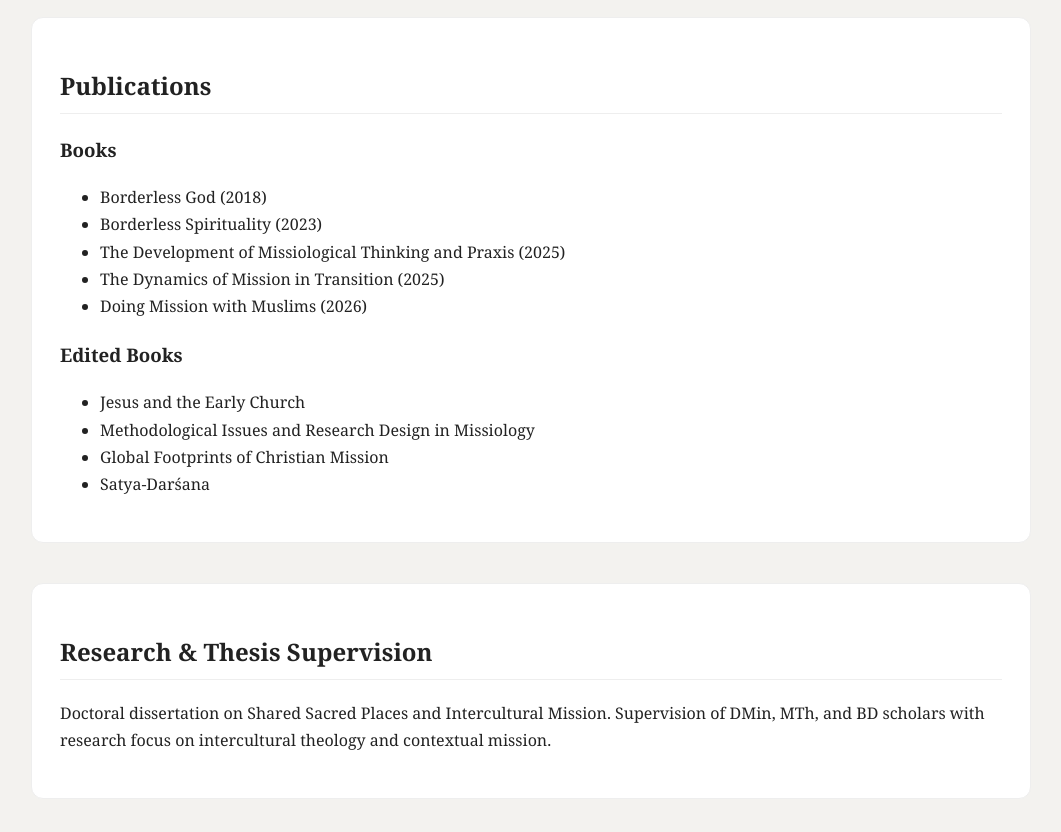
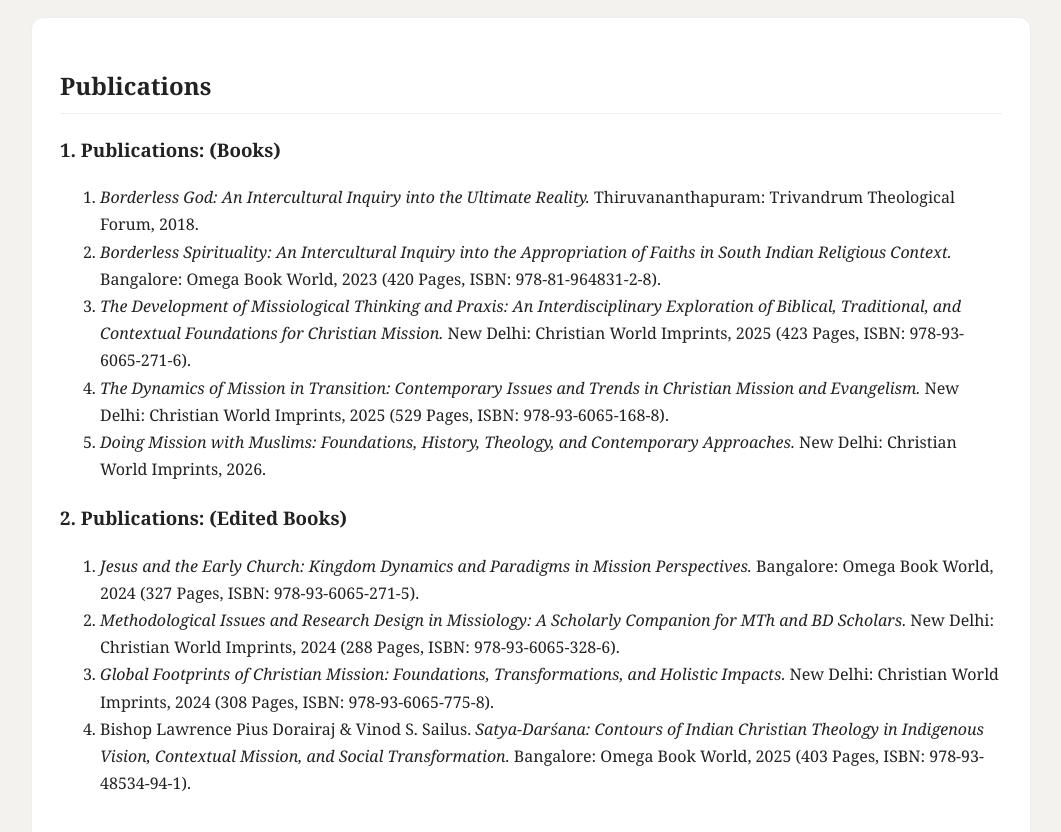
Before and after one commit to vinodssailus/vinodssailus.github.io, a plain HTML site: page index.html in a window 1280 px wide. Shown: the part 2980-3812 px from the top of the page, without its empty margins (109-1170 px from the left). Drawn offline with Linux system fonts and the light colour scheme.

Commit message:
Update index.html

```diff
--- a/index.html
+++ b/index.html
@@ -122,22 +122,29 @@ I am an ordained Presbyter of the CSI South Kerala Diocese and currently serve a
 
 <section id="publications" class="card">
 <h2>Publications</h2>
-<h3>Books</h3>
-<ul>
-<li>Borderless God (2018)</li>
-<li>Borderless Spirituality (2023)</li>
-<li>The Development of Missiological Thinking and Praxis (2025)</li>
-<li>The Dynamics of Mission in Transition (2025)</li>
-<li>Doing Mission with Muslims (2026)</li>
-</ul>
+<h3>1. Publications: (Books)</h3>
+<ol>
+<li><i>Borderless God: An Intercultural Inquiry into the Ultimate Reality.</i> Thiruvananthapuram: Trivandrum Theological Forum, 2018.</li>
 
-<h3>Edited Books</h3>
-<ul>
-<li>Jesus and the Early Church</li>
-<li>Methodological Issues and Research Design in Missiology</li>
-<li>Global Footprints of Christian Mission</li>
-<li>Satya-Darśana</li>
-</ul>
+<li><i>Borderless Spirituality: An Intercultural Inquiry into the Appropriation of Faiths in South Indian Religious Context.</i> Bangalore: Omega Book World, 2023 (420 Pages, ISBN: 978-81-964831-2-8).</li>
+
+<li><i>The Development of Missiological Thinking and Praxis: An Interdisciplinary Exploration of Biblical, Traditional, and Contextual Foundations for Christian Mission.</i> New Delhi: Christian World Imprints, 2025 (423 Pages, ISBN: 978-93-6065-271-6).</li>
+
+<li><i>The Dynamics of Mission in Transition: Contemporary Issues and Trends in Christian Mission and Evangelism.</i> New Delhi: Christian World Imprints, 2025 (529 Pages, ISBN: 978-93-6065-168-8).</li>
+
+<li><i>Doing Mission with Muslims: Foundations, History, Theology, and Contemporary Approaches.</i> New Delhi: Christian World Imprints, 2026.</li>
+</ol>
+
+<h3>2. Publications: (Edited Books)</h3>
+<ol>
+<li><i>Jesus and the Early Church: Kingdom Dynamics and Paradigms in Mission Perspectives.</i> Bangalore: Omega Book World, 2024 (327 Pages, ISBN: 978-93-6065-271-5).</li>
+
+<li><i>Methodological Issues and Research Design in Missiology: A Scholarly Companion for MTh and BD Scholars.</i> New Delhi: Christian World Imprints, 2024 (288 Pages, ISBN: 978-93-6065-328-6).</li>
+
+<li><i>Global Footprints of Christian Mission: Foundations, Transformations, and Holistic Impacts.</i> New Delhi: Christian World Imprints, 2024 (308 Pages, ISBN: 978-93-6065-775-8).</li>
+
+<li>Bishop Lawrence Pius Dorairaj & Vinod S. Sailus. <i>Satya-Darśana: Contours of Indian Christian Theology in Indigenous Vision, Contextual Mission, and Social Transformation.</i> Bangalore: Omega Book World, 2025 (403 Pages, ISBN: 978-93-48534-94-1).</li>
+</ol>
 </section>
 
 <section id="research" class="card">
```
